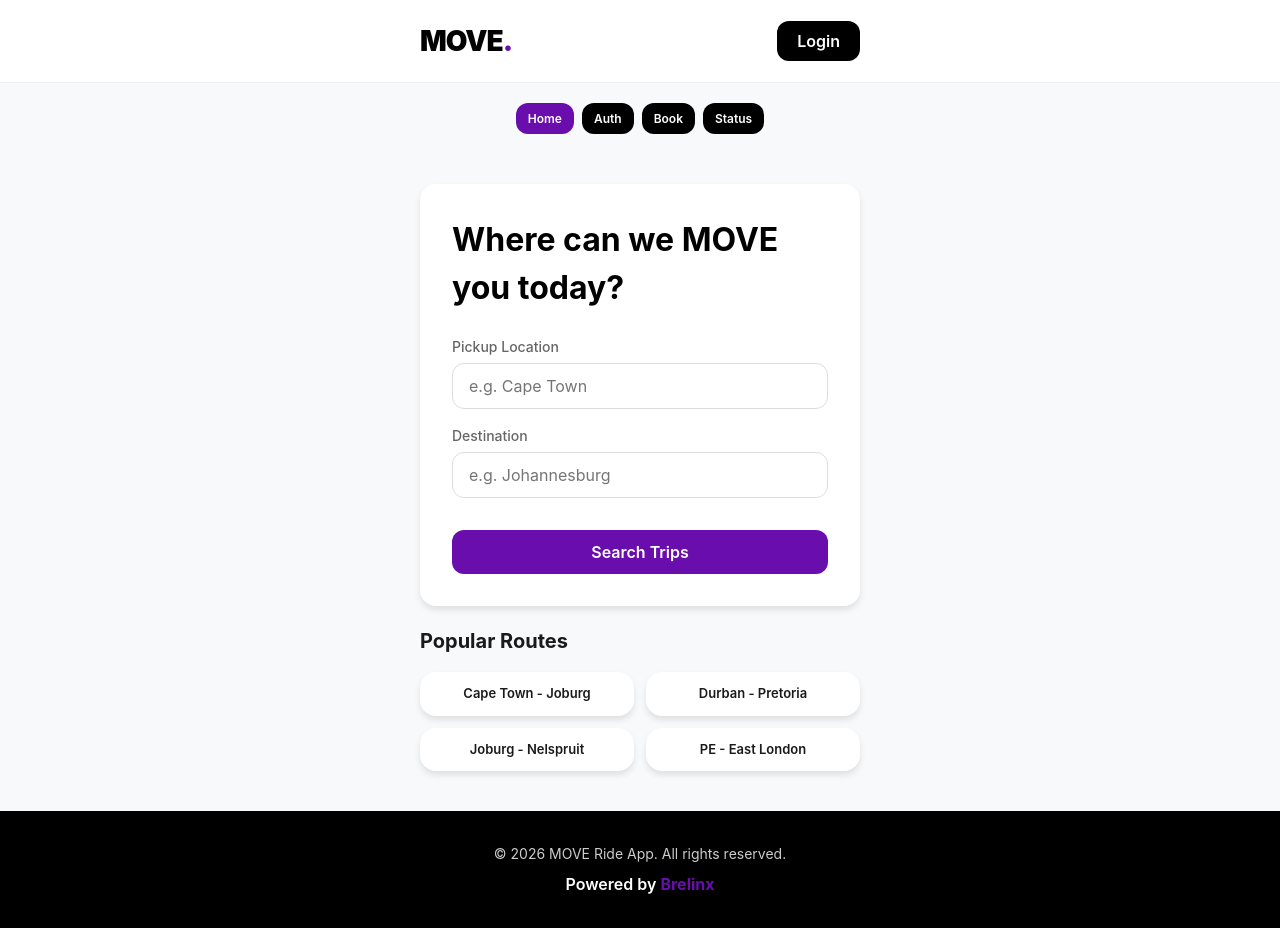
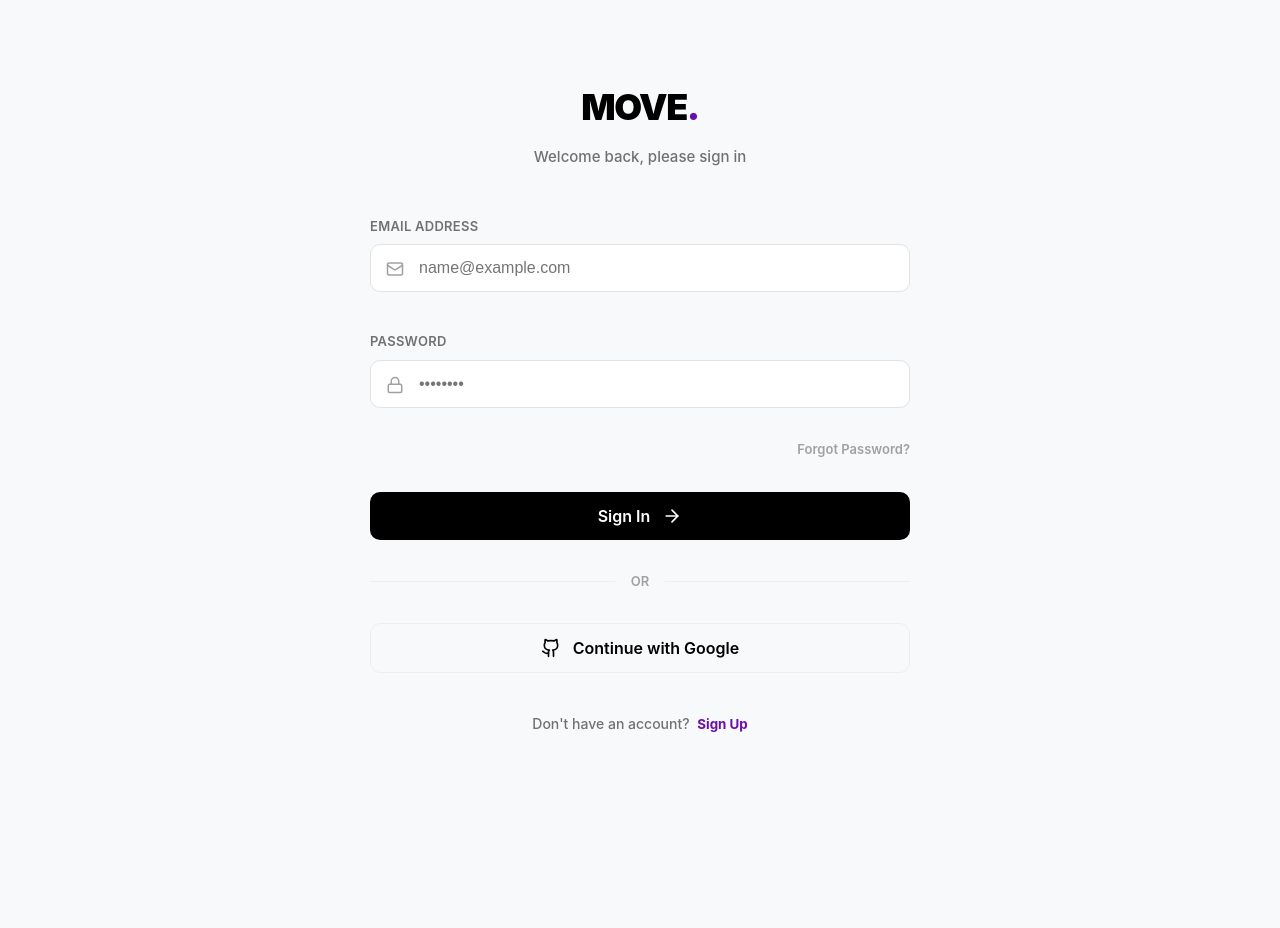
Before and after one commit to Uwami-Mgxekwa/MOVE, a React (Vite) app in the folder frontend/: page / in a window 1280 px wide. After the commit the page ends 800 px from the top, so only its background shows below. Built offline with nearby package versions, Linux system fonts and the light colour scheme.

Commit message:
fixes and ui improvements

```diff
--- a/frontend/package.json
+++ b/frontend/package.json
@@ -10,6 +10,7 @@
     "preview": "vite preview"
   },
   "dependencies": {
+    "lucide-react": "^1.7.0",
     "react": "^19.2.4",
     "react-dom": "^19.2.4"
   },
--- a/frontend/src/App.tsx
+++ b/frontend/src/App.tsx
@@ -1,102 +1,161 @@
-import React, { useState } from 'react';
+import React, { useState, useEffect } from 'react';
 import Home from './components/Home';
 import Login from './components/Login';
 import BookingForm from './components/BookingForm';
 import TripStatus from './components/TripStatus';
 import Footer from './components/Footer';
+import { Home as HomeIcon, MapPin, User, Activity } from 'lucide-react';
 
-type Page = 'home' | 'login' | 'booking' | 'trip';
+type Page = 'home' | 'activity' | 'account' | 'booking' | 'trip';
 
 const App: React.FC = () => {
+  const [isAuthenticated, setIsAuthenticated] = useState(false);
   const [currentPage, setCurrentPage] = useState<Page>('home');
 
-  const renderPage = () => {
+  const handleLoginSuccess = () => {
+    setIsAuthenticated(true);
+    setCurrentPage('home');
+  };
+
+  const renderDashboard = () => {
     switch (currentPage) {
       case 'home':
-        return <Home />;
-      case 'login':
-        return <Login />;
+        return <Home onBookRide={() => setCurrentPage('booking')} />;
+      case 'activity':
+        return <ActivityPage />;
+      case 'account':
+        return <AccountPage onLogout={() => setIsAuthenticated(false)} />;
       case 'booking':
-        return <BookingForm />;
+        return <BookingForm onConfirm={() => setCurrentPage('trip')} />;
       case 'trip':
         return <TripStatus />;
       default:
-        return <Home />;
+        return <Home onBookRide={() => setCurrentPage('booking')} />;
     }
   };
 
+  if (!isAuthenticated) {
+    return <Login onLoginSuccess={handleLoginSuccess} />;
+  }
+
   return (
-    <>
+    <div style={{ paddingBottom: '80px' }}>
+      {/* Dynamic Header for different pages */}
       <header>
         <div className="container" style={{ display: 'flex', justifyContent: 'space-between', alignItems: 'center' }}>
           <div
             className="logo"
-            style={{ fontSize: '28px', fontWeight: 900, color: 'var(--secondary)', cursor: 'pointer' }}
+            style={{ fontSize: '24px', fontWeight: 900, color: 'var(--secondary)', cursor: 'pointer' }}
             onClick={() => setCurrentPage('home')}
           >
             MOVE<span style={{ color: 'var(--accent)' }}>.</span>
           </div>
           <div style={{ display: 'flex', gap: '8px' }}>
-            {currentPage === 'home' && (
-              <button
-                className="btn btn-secondary"
-                style={{ width: 'auto', padding: '10px 20px', borderRadius: '12px' }}
-                onClick={() => setCurrentPage('login')}
-              >
-                Login
-              </button>
-            )}
-            {currentPage !== 'home' && (
-              <button
-                className="btn"
-                style={{ width: 'auto', padding: '10px 20px', borderRadius: '12px', background: 'var(--accent-transparent)', color: 'var(--accent)' }}
-                onClick={() => setCurrentPage('home')}
-              >
-                Back
-              </button>
-            )}
+             <div style={{ width: '40px', height: '40px', borderRadius: '50%', backgroundColor: '#eee', overflow: 'hidden' }}>
+               <img src="https://ui-avatars.com/api/?name=User&background=6a0dad&color=fff" alt="Avatar" />
+             </div>
           </div>
         </div>
       </header>
 
       <main style={{ flex: 1 }}>
-        <div className="container" style={{ textAlign: 'center', marginTop: '20px', display:'flex', gap: '8px', justifyContent:'center', overflowX: 'auto', paddingBottom:'10px' }}>
-          <button
-            className={`btn ${currentPage === 'home' ? 'btn-primary' : 'btn-secondary'}`}
-            style={{ width: 'auto', fontSize: '12px', padding: '8px 12px' }}
-            onClick={() => setCurrentPage('home')}
-          >
-            Home
-          </button>
-          <button
-            className={`btn ${currentPage === 'login' ? 'btn-primary' : 'btn-secondary'}`}
-            style={{ width: 'auto', fontSize: '12px', padding: '8px 12px' }}
-            onClick={() => setCurrentPage('login')}
-          >
-            Auth
-          </button>
-          <button
-            className={`btn ${currentPage === 'booking' ? 'btn-primary' : 'btn-secondary'}`}
-            style={{ width: 'auto', fontSize: '12px', padding: '8px 12px' }}
-            onClick={() => setCurrentPage('booking')}
-          >
-            Book
-          </button>
-          <button
-            className={`btn ${currentPage === 'trip' ? 'btn-primary' : 'btn-secondary'}`}
-            style={{ width: 'auto', fontSize: '12px', padding: '8px 12px' }}
-            onClick={() => setCurrentPage('trip')}
-          >
-            Status
-          </button>
-        </div>
-
-        {renderPage()}
+        {renderDashboard()}
       </main>
 
-      <Footer />
-    </>
+      {/* Persistent Bottom Nav for the Dashboard */}
+      <nav className="bottom-nav">
+        <div
+          className={`nav-item ${currentPage === 'home' || currentPage === 'booking' || currentPage === 'trip' ? 'active' : ''}`}
+          onClick={() => setCurrentPage('home')}
+        >
+          <HomeIcon size={24} strokeWidth={currentPage === 'home' ? 2.5 : 2} />
+          <span>Home</span>
+        </div>
+        <div
+          className={`nav-item ${currentPage === 'activity' ? 'active' : ''}`}
+          onClick={() => setCurrentPage('activity')}
+        >
+          <Activity size={24} strokeWidth={currentPage === 'activity' ? 2.5 : 2} />
+          <span>Activity</span>
+        </div>
+        <div
+          className={`nav-item ${currentPage === 'account' ? 'active' : ''}`}
+          onClick={() => setCurrentPage('account')}
+        >
+          <User size={24} strokeWidth={currentPage === 'account' ? 2.5 : 2} />
+          <span>Account</span>
+        </div>
+      </nav>
+    </div>
   );
 };
 
+// Placeholder for Activity Page
+const ActivityPage: React.FC = () => {
+  return (
+    <div className="container" style={{ padding: '40px 0' }}>
+      <h2 style={{ marginBottom: '24px' }}>Your Activity</h2>
+      <div style={{ display: 'flex', flexDirection: 'column', gap: '16px' }}>
+        {[1, 2, 3].map((i) => (
+          <div key={i} className="card" style={{ padding: '16px', display: 'flex', gap: '16px', alignItems: 'center' }}>
+            <div style={{ width: '48px', height: '48px', borderRadius: '12px', backgroundColor: '#f0f0f0', display: 'flex', alignItems: 'center', justifyContent: 'center' }}>
+              <MapPin size={24} color="var(--accent)" />
+            </div>
+            <div style={{ flex: 1 }}>
+              <div style={{ fontWeight: 700, fontSize: '15px' }}>To Cape Town CBD</div>
+              <div style={{ fontSize: '13px', color: 'var(--text-secondary)' }}>Mar 24, 2026 • 14:30</div>
+            </div>
+            <div style={{ fontWeight: 800 }}>R145</div>
+          </div>
+        ))}
+      </div>
+    </div>
+  );
+};
+
+// Placeholder for Account Page
+const AccountPage: React.FC = ({ onLogout }: { onLogout: () => void }) => {
+  return (
+    <div className="container" style={{ padding: '40px 0' }}>
+      <h2 style={{ marginBottom: '24px' }}>My Account</h2>
+      <div className="card" style={{ padding: 0, overflow: 'hidden' }}>
+        {['Personal Info', 'Payment Methods', 'Safety', 'Settings'].map((item, index) => (
+          <div
+            key={item}
+            style={{
+              padding: '16px 20px',
+              borderBottom: index === 3 ? 'none' : '1px solid var(--border-color)',
+              display: 'flex',
+              justifyContent: 'space-between',
+              alignItems: 'center',
+              cursor: 'pointer'
+            }}
+          >
+            <span style={{ fontWeight: 600 }}>{item}</span>
+            <ArrowRight size={16} color="var(--text-muted)" />
+          </div>
+        ))}
+      </div>
+
+      <button
+        onClick={onLogout}
+        className="btn"
+        style={{ marginTop: '32px', color: 'var(--error)', backgroundColor: 'transparent', fontSize: '15px', fontWeight: 700 }}
+      >
+        Sign Out
+      </button>
+
+      {/* Grayed out footer as requested */}
+      <Footer />
+    </div>
+  );
+};
+
+// Helper components for the demo
+const ArrowRight = ({ size, color }: { size: number; color: string }) => (
+  <svg width={size} height={size} viewBox="0 0 24 24" fill="none" stroke={color} strokeWidth="2" strokeLinecap="round" strokeLinejoin="round">
+    <path d="M5 12h14M12 5l7 7-7 7" />
+  </svg>
+);
+
 export default App;
--- a/frontend/src/components/Footer.tsx
+++ b/frontend/src/components/Footer.tsx
@@ -2,24 +2,36 @@ import React from 'react';
 
 const Footer: React.FC = () => {
   return (
-    <footer className="footer">
-      <div className="container">
-        <div style={{ display: 'flex', flexDirection: 'column', gap: '8px' }}>
-          <p style={{ fontSize: '14px', opacity: 0.8 }}>© 2026 MOVE Ride App. All rights reserved.</p>
-          <p style={{ fontSize: '16px', fontWeight: 600 }}>
+    <div
+      style={{
+        marginTop: '64px',
+        padding: '32px 0 16px',
+        textAlign: 'center',
+        color: 'var(--text-muted)',
+        fontSize: '12px',
+        fontWeight: 500,
+        letterSpacing: '0.02em',
+        opacity: 0.6
+      }}
+    >
+      <div style={{ marginBottom: '4px' }}>© 2026 MOVE Ride App. All rights reserved.</div>
+      <div>
         Powered by{' '}
         <a
           href="https://brelinx.com"
           target="_blank"
           rel="noopener noreferrer"
-              style={{ color: 'var(--accent)', fontWeight: 700 }}
+          style={{
+            color: 'inherit',
+            fontWeight: 700,
+            textDecoration: 'underline',
+            textUnderlineOffset: '2px'
+          }}
         >
           Brelinx
         </a>
-          </p>
       </div>
     </div>
-    </footer>
   );
 };
 
--- a/frontend/src/components/Login.tsx
+++ b/frontend/src/components/Login.tsx
@@ -1,6 +1,11 @@
 import React, { useState } from 'react';
+import { Mail, Lock, User, ArrowRight, Github } from 'lucide-react';
 
-const Login: React.FC = () => {
+interface LoginProps {
+  onLoginSuccess: () => void;
+}
+
+const Login: React.FC<LoginProps> = ({ onLoginSuccess }) => {
   const [email, setEmail] = useState('');
   const [password, setPassword] = useState('');
   const [isLogin, setIsLogin] = useState(true);
@@ -8,59 +13,107 @@ const Login: React.FC = () => {
   const handleSubmit = (e: React.FormEvent) => {
     e.preventDefault();
     console.log(`${isLogin ? 'Logging in' : 'Signing up'} with ${email}`);
+    // Simulate authentication success
+    onLoginSuccess();
   };
 
   return (
-    <div className="container fade-in" style={{ padding: '40px 20px' }}>
-      <div className="card">
-        <h2 style={{ marginBottom: '24px', textAlign: 'center' }}>
-          {isLogin ? 'Welcome Back' : 'Join MOVE'}
-        </h2>
-        <form onSubmit={handleSubmit}>
+    <div className="container" style={{ padding: '80px 0', minHeight: '100vh', display: 'flex', alignItems: 'center' }}>
+      <div className="fade-in" style={{ width: '100%' }}>
+        <div style={{ textAlign: 'center', marginBottom: '48px' }}>
+          <h1 style={{ fontSize: '36px', fontWeight: 900, letterSpacing: '-0.04em', margin: 0, color: 'var(--secondary)' }}>
+            MOVE<span style={{ color: 'var(--accent)' }}>.</span>
+          </h1>
+          <p style={{ color: 'var(--text-secondary)', fontSize: '15px', marginTop: '12px', fontWeight: 500 }}>
+            {isLogin ? 'Welcome back, please sign in' : 'Create an account to start riding'}
+          </p>
+        </div>
+
+        <form onSubmit={handleSubmit} style={{ display: 'flex', flexDirection: 'column', gap: '20px' }}>
           {!isLogin && (
             <div className="input-group">
-              <label htmlFor="name">Full Name</label>
-              <input id="name" type="text" placeholder="John Doe" required />
+              <label>FULL NAME</label>
+              <div style={{ position: 'relative' }}>
+                <User size={18} style={{ position: 'absolute', left: '16px', top: '16px', color: 'var(--text-muted)' }} />
+                <input
+                  type="text"
+                  placeholder="John Doe"
+                  style={{ paddingLeft: '48px' }}
+                  required
+                />
+              </div>
             </div>
           )}
+
           <div className="input-group">
-            <label htmlFor="email">Email Address</label>
+            <label>EMAIL ADDRESS</label>
+            <div style={{ position: 'relative' }}>
+              <Mail size={18} style={{ position: 'absolute', left: '16px', top: '16px', color: 'var(--text-muted)' }} />
               <input
-              id="email"
                 type="email"
                 placeholder="name@example.com"
                 value={email}
                 onChange={(e) => setEmail(e.target.value)}
+                style={{ paddingLeft: '48px' }}
                 required
               />
             </div>
+          </div>
+
           <div className="input-group">
-            <label htmlFor="password">Password</label>
+            <label>PASSWORD</label>
+            <div style={{ position: 'relative' }}>
+              <Lock size={18} style={{ position: 'absolute', left: '16px', top: '16px', color: 'var(--text-muted)' }} />
               <input
-              id="password"
                 type="password"
                 placeholder="••••••••"
                 value={password}
                 onChange={(e) => setPassword(e.target.value)}
+                style={{ paddingLeft: '48px' }}
                 required
               />
             </div>
-          <button type="submit" className="btn btn-primary" style={{ marginTop: '16px' }}>
-            {isLogin ? 'Login' : 'Create Account'}
+          </div>
+
+          {isLogin && (
+            <div style={{ textAlign: 'right', marginTop: '-12px' }}>
+              <button
+                type="button"
+                style={{ color: 'var(--text-muted)', fontSize: '13px', fontWeight: 600 }}
+              >
+                Forgot Password?
+              </button>
+            </div>
+          )}
+
+          <button type="submit" className="btn btn-primary" style={{ marginTop: '12px' }}>
+            {isLogin ? 'Sign In' : 'Create Account'}
+            <ArrowRight size={20} />
           </button>
         </form>
-        <div style={{ marginTop: '24px', textAlign: 'center', fontSize: '14px' }}>
-          <span style={{ color: 'var(--text-secondary)' }}>
-            {isLogin ? "Don't have an account? " : "Already have an account? "}
+
+        <div style={{ margin: '32px 0', display: 'flex', alignItems: 'center', gap: '16px' }}>
+          <div style={{ flex: 1, height: '1px', backgroundColor: 'var(--border-color)' }}></div>
+          <span style={{ fontSize: '13px', color: 'var(--text-muted)', fontWeight: 600 }}>OR</span>
+          <div style={{ flex: 1, height: '1px', backgroundColor: 'var(--border-color)' }}></div>
+        </div>
+
+        <button className="btn" style={{ border: '1px solid var(--border-color)', backgroundColor: 'transparent', gap: '12px' }}>
+          <Github size={20} />
+          Continue with Google
+        </button>
+
+        <div style={{ marginTop: '40px', textAlign: 'center', fontSize: '14px' }}>
+          <span style={{ color: 'var(--text-secondary)', fontWeight: 500 }}>
+            {isLogin ? "Don't have an account? " : 'Already have an account? '}
           </span>
           <button
             onClick={() => setIsLogin(!isLogin)}
             style={{
-              background: 'none',
               color: 'var(--accent)',
-              fontWeight: 600,
+              fontWeight: 700,
               padding: 0,
-              fontSize: '14px',
+              marginLeft: '4px',
             }}
           >
             {isLogin ? 'Sign Up' : 'Log In'}
--- a/frontend/src/index.css
+++ b/frontend/src/index.css
@@ -4,35 +4,44 @@
   --secondary: #000000;
   --accent: #6a0dad;
   --accent-light: #8e44ad;
-  --accent-transparent: rgba(106, 13, 173, 0.1);
+  --accent-transparent: rgba(106, 13, 173, 0.08);
   --bg-color: #f8f9fa;
-  --text-primary: #1a1a1a;
-  --text-secondary: #666666;
-  --error: #e74c3c;
-  --success: #2ecc71;
+  --text-primary: #111111;
+  --text-secondary: #717171;
+  --text-muted: #a1a1a1;
+  --border-color: #eeeeee;
+  --error: #ea4335;
+  --success: #34a853;
 
   /* Typography */
   --font-family: 'Inter', -apple-system, BlinkMacSystemFont, 'Segoe UI', Roboto, sans-serif;
 
   /* Shadows */
-  --shadow-sm: 0 2px 4px rgba(0,0,0,0.05);
-  --shadow-md: 0 4px 6px rgba(0,0,0,0.1);
-  --shadow-lg: 0 10px 15px -3px rgba(0,0,0,0.1);
+  --shadow-sm: 0 1px 2px rgba(0,0,0,0.05);
+  --shadow-md: 0 4px 6px -1px rgba(0,0,0,0.1), 0 2px 4px -2px rgba(0,0,0,0.1);
+  --shadow-lg: 0 10px 15px -3px rgba(0,0,0,0.1), 0 4px 6px -4px rgba(0,0,0,0.1);
 
   /* Radii */
-  --radius-sm: 8px;
-  --radius-md: 12px;
-  --radius-lg: 16px;
+  --radius-sm: 6px;
+  --radius-md: 10px;
+  --radius-lg: 14px;
   --radius-full: 9999px;
 
   /* Transitions */
-  --transition: all 0.3s ease;
+  --transition: all 0.2s cubic-bezier(0.4, 0, 0.2, 1);
 }
 
 * {
   margin: 0;
   padding: 0;
   box-sizing: border-box;
+}
+
+html, body {
+  height: 100%;
+  width: 100%;
+  overflow-x: hidden; /* Prevent horizontal scrolling */
+  position: relative;
 }
 
 body {
@@ -48,134 +57,166 @@ body {
   min-height: 100vh;
   display: flex;
   flex-direction: column;
+  overflow-x: hidden;
+  position: relative;
 }
 
 a {
   text-decoration: none;
   color: inherit;
-  transition: var(--transition);
 }
 
 button {
   cursor: pointer;
   border: none;
+  background: none;
   outline: none;
-  font-family: var(--font-family);
+  font-family: inherit;
   transition: var(--transition);
 }
 
-/* Utlities */
+input {
+  outline: none;
+}
+
+/* Utilities */
 .container {
-  max-width: 480px; /* Mobile-first - maximum width */
+  width: 100%;
+  max-width: 540px; /* Centered content for desktop, matches mobile width */
   margin: 0 auto;
-  padding: 0 20px;
-  width: 100%;
+  padding: 0 24px;
+  position: relative;
 }
 
 .card {
   background: var(--primary);
   border-radius: var(--radius-lg);
-  padding: 20px;
-  box-shadow: var(--shadow-md);
-  margin-bottom: 20px;
+  padding: 24px;
+  box-shadow: var(--shadow-sm);
+  border: 1px solid var(--border-color);
 }
 
 .btn {
   display: inline-flex;
   align-items: center;
   justify-content: center;
-  padding: 12px 24px;
+  padding: 14px 24px;
   border-radius: var(--radius-md);
   font-weight: 600;
   font-size: 16px;
   width: 100%;
   text-align: center;
-  gap: 8px;
+  gap: 12px;
+}
+
+.btn:active {
+  transform: scale(0.98);
 }
 
 .btn-primary {
+  background-color: var(--secondary); /* Clean black for a premium look */
+  color: var(--primary);
+}
+
+.btn-primary:hover {
+  background-color: #222;
+}
+
+.btn-accent {
   background-color: var(--accent);
   color: var(--primary);
 }
 
-.btn-primary:hover {
+.btn-accent:hover {
   background-color: var(--accent-light);
-  transform: translateY(-2px);
-  box-shadow: var(--shadow-lg);
-}
-
-.btn-secondary {
-  background-color: var(--secondary);
-  color: var(--primary);
-}
-
-.btn-secondary:hover {
-  opacity: 0.9;
-  transform: translateY(-2px);
 }
 
 .input-group {
-  margin-bottom: 16px;
+  margin-bottom: 20px;
 }
 
 .input-group label {
   display: block;
-  font-size: 14px;
-  font-weight: 500;
-  margin-bottom: 6px;
+  font-size: 13px;
+  font-weight: 600;
+  margin-bottom: 8px;
   color: var(--text-secondary);
+  letter-spacing: 0.02em;
 }
 
 .input-group input {
   width: 100%;
-  padding: 12px 16px;
-  border: 1px solid #ddd;
+  padding: 14px 16px;
+  border: 1px solid #e2e2e2;
   border-radius: var(--radius-md);
   font-size: 16px;
-  font-family: inherit;
+  background-color: #ffffff;
   transition: var(--transition);
 }
 
 .input-group input:focus {
-  border-color: var(--accent);
-  box-shadow: 0 0 0 3px var(--accent-transparent);
+  border-color: var(--secondary);
+  background-color: #fcfcfc;
 }
 
-/* Layout */
+/* Layout Parts */
 header {
   padding: 20px 0;
   background: var(--primary);
-  border-bottom: 1px solid #eee;
+  border-bottom: 1px solid var(--border-color);
   position: sticky;
   top: 0;
   z-index: 100;
 }
 
-footer {
-  padding: 32px 0;
-  background: var(--secondary);
-  color: var(--primary);
-  text-align: center;
-  margin-top: auto;
+/* Nav Bar (Bottom) */
+.bottom-nav {
+  position: fixed;
+  bottom: 0;
+  left: 0;
+  right: 0;
+  height: 72px;
+  background: var(--primary);
+  border-top: 1px solid var(--border-color);
+  display: grid;
+  grid-template-columns: repeat(3, 1fr);
+  z-index: 50;
+  backdrop-filter: blur(10px);
 }
 
-.logo {
-  font-size: 24px;
-  font-weight: 900;
-  letter-spacing: -1px;
-  color: var(--secondary);
+.nav-item {
+  display: flex;
+  flex-direction: column;
+  align-items: center;
+  justify-content: center;
+  gap: 4px;
+  color: var(--text-muted);
+  font-size: 12px;
+  font-weight: 500;
+  cursor: pointer;
 }
 
-.logo span {
-  color: var(--accent);
+.nav-item.active {
+  color: var(--secondary);
 }
 
 /* Animations */
 @keyframes fadeIn {
-  from { opacity: 0; transform: translateY(10px); }
+  from { opacity: 0; transform: translateY(16px); }
   to { opacity: 1; transform: translateY(0); }
 }
 
 .fade-in {
-  animation: fadeIn 0.4s ease forwards;
+  animation: fadeIn 0.5s cubic-bezier(0.16, 1, 0.3, 1) forwards;
 }
+
+/* Media Queries */
+@media (min-width: 768px) {
+  .bottom-nav {
+    max-width: 540px;
+    left: 50%;
+    transform: translateX(-50%);
+    border-radius: var(--radius-lg) var(--radius-lg) 0 0;
+    box-shadow: 0 -10px 25px -5px rgba(0,0,0,0.1);
+  }
+}
```
Also changed, not shown: 1 other file (tests, documents, lock files or other folders). Lines whose indentation alone changed are shown as unchanged.
